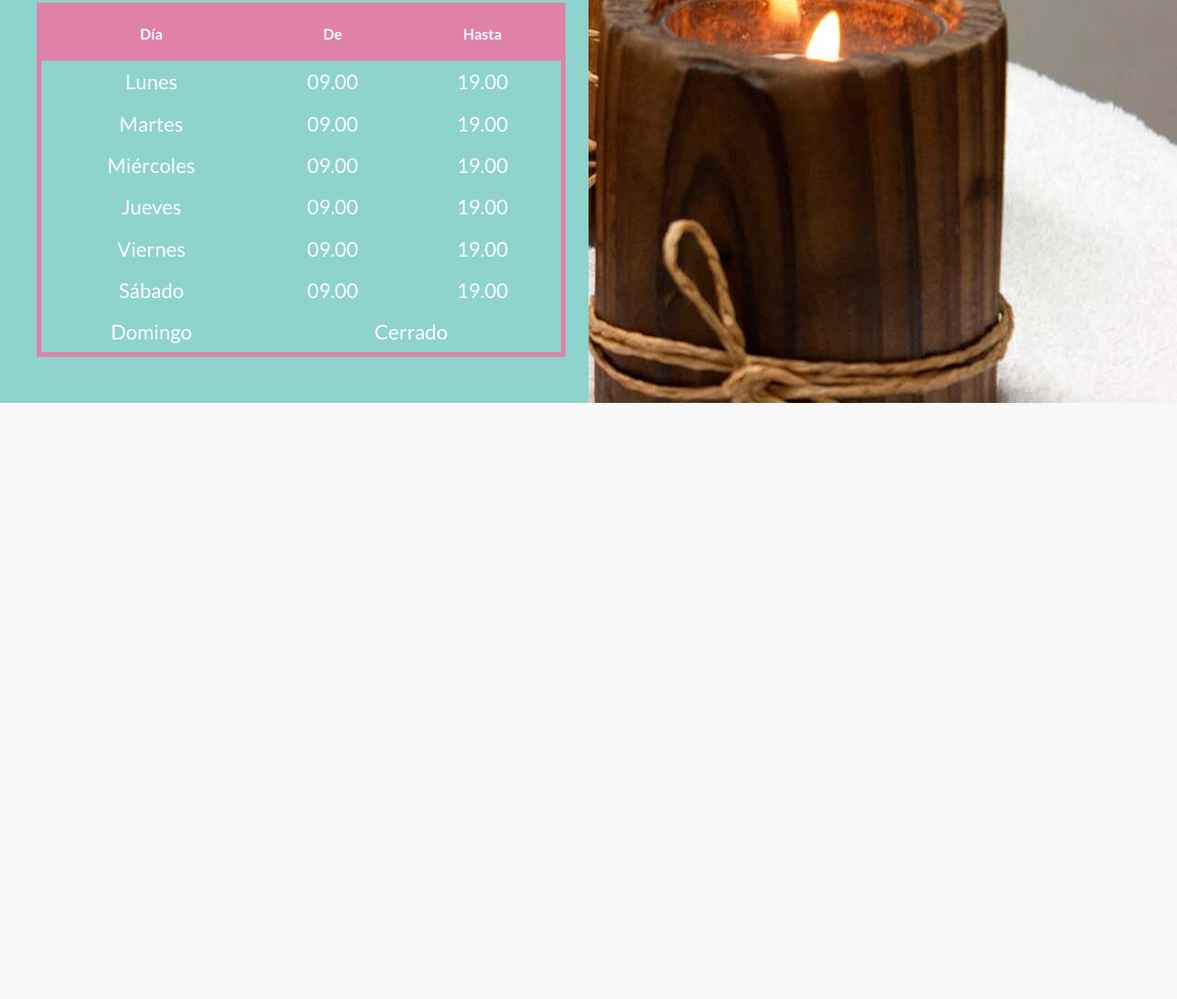
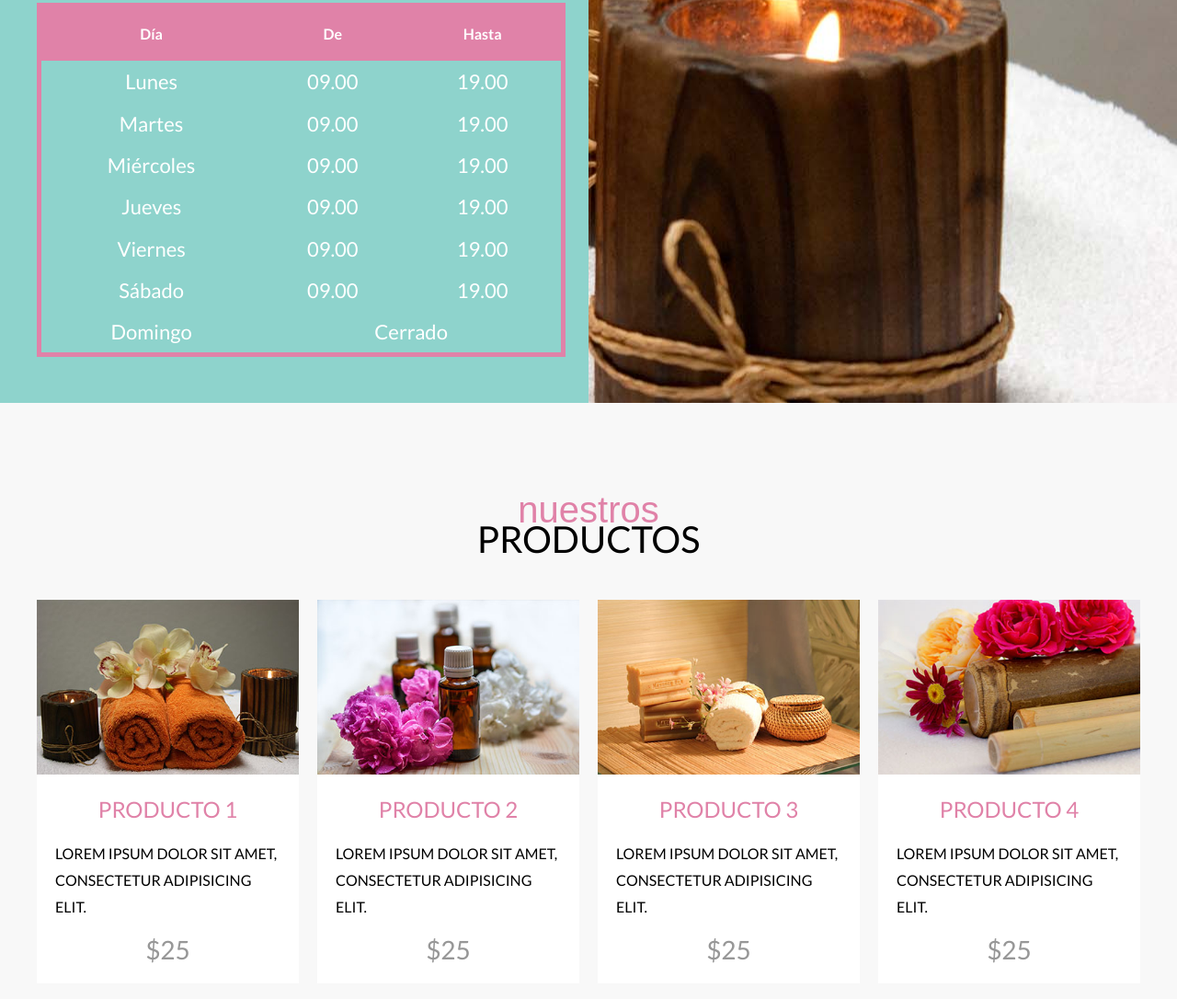
Before and after one commit to Juany313/Carolina-Spa, a website: page index.html in a window 1280 px wide. Shown: the part 2288-3374 px from the top of the page at 92% size. Before the commit the page ends 2726 px from the top, so only its background shows below. Drawn offline with nearby package versions, Linux system fonts and the light colour scheme; files that its build step writes are made by us from their sources; files whose address does not match are found by name; a web font is replaced by a local one.

Commit message:
productos

```diff
--- a/index.html
+++ b/index.html
@@ -156,5 +156,56 @@
         </div>
     </section>
 
+    <main class="productos contenedor seccion">
+        <h2 class="productos__heading">nuestros <span>productos</span></h2>
+
+        <div class="productos__grid">
+            <div class="producto">
+                <img class="producto__imagen" src="build/img/producto_01.jpg" alt="imagen producto">
+
+                <div class="producto__contenido">
+                    <h3 class="producto__nombre">Producto 1</h3>
+                    <p class="producto__descripcion">
+                        Lorem ipsum dolor sit amet, consectetur adipisicing elit.
+                    </p>
+                    <p class="producto__precio">$25</p>
+                </div>
+            </div><!-- .producto -->
+            <div class="producto">
+                <img class="producto__imagen" src="build/img/producto_02.jpg" alt="imagen producto">
+
+                <div class="producto__contenido">
+                    <h3 class="producto__nombre">Producto 2</h3>
+                    <p class="producto__descripcion">
+                        Lorem ipsum dolor sit amet, consectetur adipisicing elit.
+                    </p>
+                    <p class="producto__precio">$25</p>
+                </div>
+            </div><!-- .producto -->
+            <div class="producto">
+                <img class="producto__imagen" src="build/img/producto_03.jpg" alt="imagen producto">
+
+                <div class="producto__contenido">
+                    <h3 class="producto__nombre">Producto 3</h3>
+                    <p class="producto__descripcion">
+                        Lorem ipsum dolor sit amet, consectetur adipisicing elit.
+                    </p>
+                    <p class="producto__precio">$25</p>
+                </div>
+            </div><!-- .producto -->
+            <div class="producto">
+                <img class="producto__imagen" src="build/img/producto_04.jpg" alt="imagen producto">
+
+                <div class="producto__contenido">
+                    <h3 class="producto__nombre">Producto 4</h3>
+                    <p class="producto__descripcion">
+                        Lorem ipsum dolor sit amet, consectetur adipisicing elit.
+                    </p>
+                    <p class="producto__precio">$25</p>
+                </div>
+            </div><!-- .producto -->
+        </div>
+    </main>
+
 </body>
 </html>
--- a/src/scss/contenido/_index.scss
+++ b/src/scss/contenido/_index.scss
@@ -1,3 +1,4 @@
 @forward 'bienvenida';
 @forward 'cards';
 @forward 'horarios';
+@forward 'productos';
--- /dev/null
+++ b/src/scss/contenido/_productos.scss
@@ -0,0 +1,51 @@
+@use 'base/mixins' as m;
+@use 'base/variables' as v;
+
+.productos {
+    &__heading {
+        @include m.headingCursiva;
+        margin-bottom: 5rem;
+    }
+
+    &__grid {
+        @include m.grid(1, 2rem);
+        @include m.tablet {
+            @include m.grid(2, 2rem);
+        };
+        @include m.desktop {
+            @include m.grid(4, 2rem);
+        };
+    }
+}
+
+.producto {
+    &__contenido {
+        background-color: v.$blanco;
+        padding: 2rem;
+    }
+
+    &__imagen {
+        width: 100%;
+    }
+
+    &__nombre {
+        @include m.heading;
+        & {
+            font-size: 2.4rem;
+            color: v.$secundario;
+        }
+    }
+
+    &__descripcion {
+        font-size: 1.6rem;
+        text-transform: uppercase;
+        line-height: 1.8;
+    }
+
+    &__precio {
+        text-align: center;
+        color: v.$gris;
+        font-size: 2.8rem;
+        margin: 0;
+    }
+}
```
